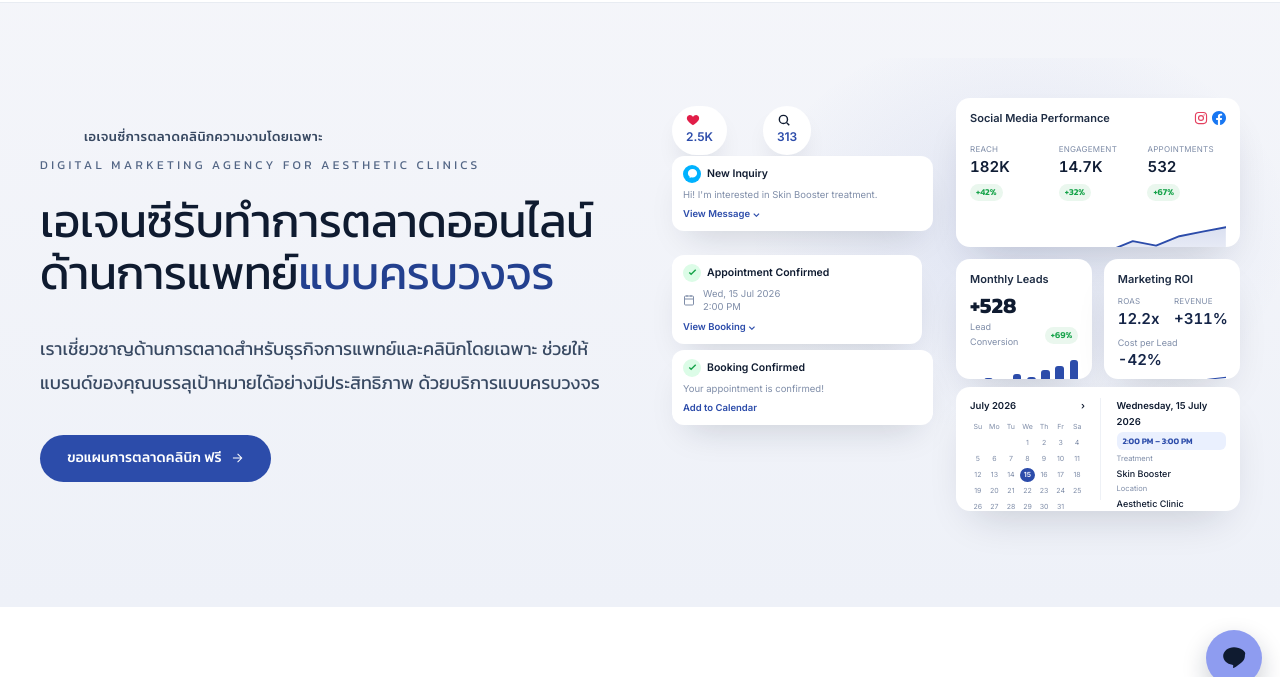
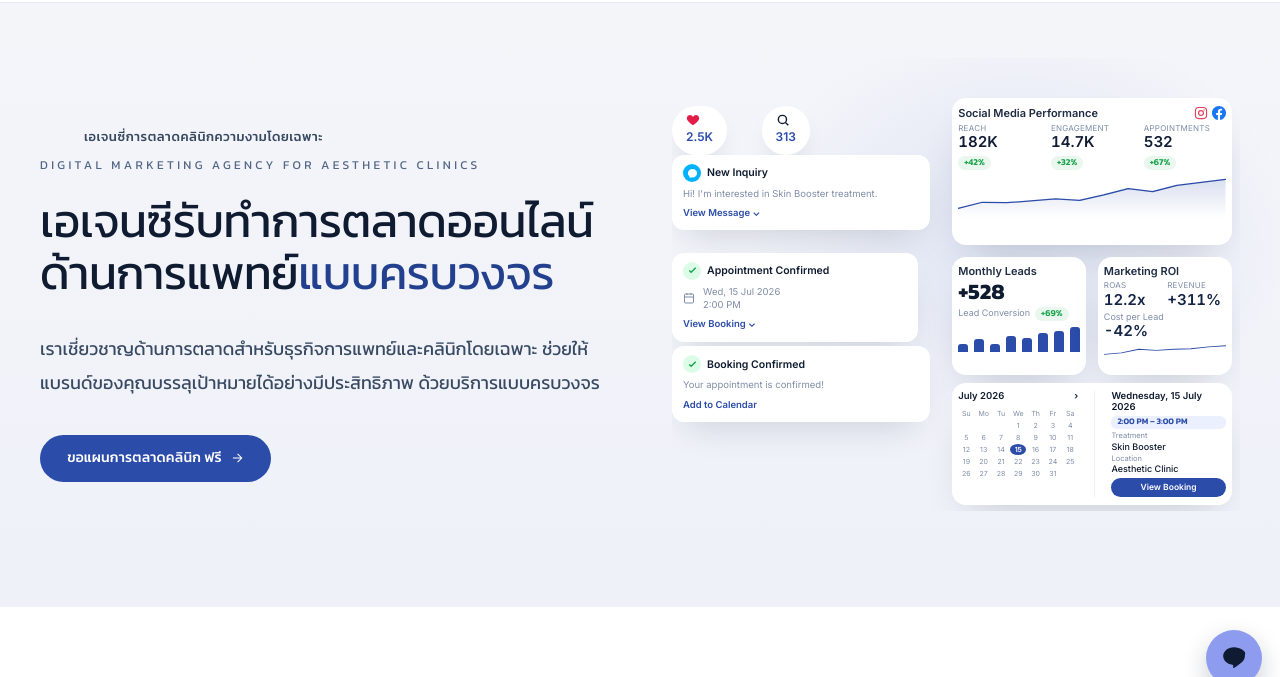
Before and after one commit to csidescrub/cynmedi-redesign, a website: page aesthetic-clinic/v2.html in a window 1280 px wide. Shown: the part 94-771 px from the top of the page. Drawn offline with nearby package versions, Linux system fonts and the light colour scheme.

Commit message:
Fix dashboard mockup cards overflowing their frame on hero v2
Content in all 4 dash-card panels overflowed their box height by 25-40%
(clipped by overflow:hidden, so charts/buttons vanished at the bottom).
Root cause: fixed line-height inheriting 1.5 for tiny text + percentage
margins that resolve against width not height. Fixed spacing/line-height,
and wrapped the graphic in a fixed-size .dash-inner scaled via a container
query transform so it can't re-overflow at any viewport width.

```diff
--- a/aesthetic-clinic/v2.html
+++ b/aesthetic-clinic/v2.html
@@ -127,8 +127,14 @@
             .hero-v2-glow{inset:-2.5rem}
             .hero-v2-h1{font-size:46px}
         }
-        /* LIVE DASHBOARD GRAPHIC — fully coded, no photo asset */
-        .dash-wrap{position:relative;width:100%;aspect-ratio:11/8}
+        /* LIVE DASHBOARD GRAPHIC — fully coded, no photo asset
+           .dash-inner is laid out at a fixed 560x407.3px reference size, then uniformly
+           scaled to fill .dash-wrap via container-query transform. This keeps every card's
+           internal proportions (fonts, padding, chart sizes) identical at every viewport —
+           tuned to fit once at the reference size, they can't re-overflow when the graphic
+           shrinks, since a uniform scale can't change relative proportions. */
+        .dash-wrap{position:relative;width:100%;aspect-ratio:11/8;overflow:hidden;container-type:inline-size}
+        .dash-inner{position:absolute;inset:0;width:560px;height:407.3px;transform:scale(calc(100cqi / 560px));transform-origin:top left}
         .dash-wrap *{box-sizing:border-box}
         .dash-side{display:none}
 
@@ -148,37 +154,39 @@
         .dmn-row{display:flex;align-items:center;gap:8px}
 
         /* right-side dashboard cards */
-        .dash-card{position:absolute;background:#fff;border-radius:14px;box-shadow:0 20px 44px -18px rgba(15,27,48,.20);padding:.85cqw 1.1cqw;overflow:hidden;container-type:inline-size}
-        .dash-card-hd{display:flex;align-items:center;justify-content:space-between;margin-bottom:6%}
+        .dash-card{position:absolute;background:#fff;border-radius:14px;box-shadow:0 20px 44px -18px rgba(15,27,48,.20);padding:8px 1.1cqw;overflow:hidden;container-type:inline-size;line-height:1.15}
+        .dash-card-hd{display:flex;align-items:center;justify-content:space-between;margin-bottom:4px}
         .dash-card-title{font-size:11px;font-weight:600;color:#1F2D44;font-family:'Inter','Kanit',sans-serif}
         .dash-icons{display:flex;gap:4px}
         .dash-icons svg{width:14px;height:14px}
-        .dash-stat-row{display:flex;justify-content:space-between;gap:4%;margin-bottom:6%}
+        .dash-stat-row{display:flex;justify-content:space-between;gap:4%;margin-bottom:4px}
         .dash-stat{flex:1;min-width:0}
-        .dash-stat-label{font-size:8px;color:#7F8DA8;text-transform:uppercase;letter-spacing:.03em;font-family:'Inter','Kanit',sans-serif;white-space:nowrap}
-        .dash-stat-val{font-size:15px;font-weight:700;color:#0F1B30;font-variant-numeric:tabular-nums;transition:color .4s;font-family:'Inter','Kanit',sans-serif;line-height:1.3}
-        .dash-delta{font-size:9px;font-weight:600;color:#16A34A;background:#EAF7EE;border-radius:999px;padding:1px 6px;display:inline-block;margin-top:2px;font-variant-numeric:tabular-nums;transition:opacity .3s}
+        .dash-stat-label{font-size:8px;color:#7F8DA8;text-transform:uppercase;letter-spacing:.03em;font-family:'Inter','Kanit',sans-serif;white-space:nowrap;line-height:1.15}
+        .dash-stat-val{font-size:15px;font-weight:700;color:#0F1B30;font-variant-numeric:tabular-nums;transition:color .4s;font-family:'Inter','Kanit',sans-serif;line-height:1.15}
+        .dash-delta{font-size:9px;font-weight:600;color:#16A34A;background:#EAF7EE;border-radius:999px;padding:1px 6px;display:inline-block;margin-top:2px;font-variant-numeric:tabular-nums;transition:opacity .3s;line-height:1.3}
         .dash-chart-svg{width:100%;display:block}
+        .dash-chart-svg.dash-chart-lg{height:44px}
+        .dash-chart-svg.dash-chart-sm{height:18px}
         .dash-chart-svg path.line{fill:none;stroke:#2C4CAA;stroke-width:2.2;stroke-linecap:round;stroke-linejoin:round;transition:d .6s cubic-bezier(.4,0,.2,1)}
         .dash-chart-svg path.area{fill:url(#dashGrad);opacity:.8;transition:d .6s cubic-bezier(.4,0,.2,1)}
         .dash-bars{display:flex;align-items:flex-end;gap:5%;height:100%}
         .dash-bar{flex:1;background:#2C4CAA;border-radius:3px 3px 0 0;transition:height .45s cubic-bezier(.4,0,.2,1)}
-        .dash-big-num{font-size:22px;font-weight:700;color:#0F1B30;line-height:1;transition:color .4s;font-variant-numeric:tabular-nums}
-        .dash-mini-label{font-size:9px;color:#7F8DA8;font-family:'Inter','Kanit',sans-serif}
+        .dash-big-num{font-size:22px;font-weight:700;color:#0F1B30;line-height:1;transition:color .4s;font-variant-numeric:tabular-nums;margin-bottom:2px}
+        .dash-mini-label{font-size:9px;color:#7F8DA8;font-family:'Inter','Kanit',sans-serif;line-height:1.15}
 
         /* calendar/booking-detail card */
         .dash-cal-wrap{display:flex;gap:6%;height:100%}
         .dash-cal{flex:1.05;min-width:0}
-        .dash-cal-hd{display:flex;align-items:center;justify-content:space-between;font-size:9.5px;font-weight:600;color:#0F1B30;margin-bottom:5%;font-family:'Inter','Kanit',sans-serif}
+        .dash-cal-hd{display:flex;align-items:center;justify-content:space-between;font-size:9.5px;font-weight:600;color:#0F1B30;margin-bottom:5%;font-family:'Inter','Kanit',sans-serif;line-height:1.15}
         .dash-cal-grid{display:grid;grid-template-columns:repeat(7,1fr);gap:1px;font-size:7px;text-align:center;color:#7F8DA8;font-family:'Inter',sans-serif}
         .dash-cal-grid span{padding:1.5px 0}
         .dash-cal-grid .sel{background:#2C4CAA;color:#fff;border-radius:50%;font-weight:700}
         .dash-cal-detail{flex:1;min-width:0;border-left:1px solid #EEF1F6;padding-left:6%;display:flex;flex-direction:column;justify-content:space-between}
-        .dash-cal-date{font-size:9.5px;font-weight:600;color:#0F1B30;margin-bottom:2%;font-family:'Inter','Kanit',sans-serif}
-        .dash-cal-time{display:inline-block;background:#EAF0FE;color:#2C4CAA;font-size:8.5px;font-weight:600;border-radius:6px;padding:1.5px 6px;margin-bottom:3%}
-        .dash-cal-label{font-size:7.5px;color:#7F8DA8;font-family:'Inter','Kanit',sans-serif}
-        .dash-cal-val{font-size:9px;color:#0F1B30;font-weight:500;margin-bottom:2%;font-family:'Inter','Kanit',sans-serif}
-        .dash-cal-btn{background:#2C4CAA;color:#fff;font-size:8.5px;font-weight:600;border-radius:999px;padding:5px 0;text-align:center;font-family:'Inter','Kanit',sans-serif;flex-shrink:0}
+        .dash-cal-date{font-size:9.5px;font-weight:600;color:#0F1B30;margin-bottom:2px;font-family:'Inter','Kanit',sans-serif;line-height:1.15}
+        .dash-cal-time{display:inline-block;background:#EAF0FE;color:#2C4CAA;font-size:8.5px;font-weight:600;border-radius:6px;padding:1.5px 6px;margin-bottom:3px;line-height:1.15}
+        .dash-cal-label{font-size:7.5px;color:#7F8DA8;font-family:'Inter','Kanit',sans-serif;line-height:1.15}
+        .dash-cal-val{font-size:9px;color:#0F1B30;font-weight:500;margin-bottom:2px;font-family:'Inter','Kanit',sans-serif;line-height:1.15}
+        .dash-cal-btn{background:#2C4CAA;color:#fff;font-size:8.5px;font-weight:600;border-radius:999px;padding:5px 0;text-align:center;font-family:'Inter','Kanit',sans-serif;flex-shrink:0;line-height:1.15}
 
         @media(max-width:767px){
             .hero-v2-img-wrap{display:none}
@@ -213,6 +221,7 @@
             <div class="hero-v2-img-wrap">
                 <div class="hero-v2-glow"></div>
                 <div class="dash-wrap" role="img" aria-label="Mockup ของแดชบอร์ดการตลาด CYN แสดง Reach, Engagement, Lead และ ROAS สำหรับคลินิกความงาม">
+                <div class="dash-inner">
 
                     <!-- floating bubbles -->
                     <div class="dash-bubble dash-side" style="left:0%;top:2%">
@@ -289,7 +298,7 @@
                                 <span class="dash-delta" id="dashApptDelta">+67%</span>
                             </div>
                         </div>
-                        <svg class="dash-chart-svg" viewBox="0 0 300 78" preserveAspectRatio="none">
+                        <svg class="dash-chart-svg dash-chart-lg" viewBox="0 0 300 78" preserveAspectRatio="none">
                             <defs><linearGradient id="dashGrad" x1="0" y1="0" x2="0" y2="1"><stop offset="0%" stop-color="#2C4CAA" stop-opacity=".22"/><stop offset="100%" stop-color="#2C4CAA" stop-opacity="0"/></linearGradient></defs>
                             <path class="area" id="dashChart1Area" d="" />
                             <path class="line" id="dashChart1Path" d="" />
@@ -302,11 +311,11 @@
                             <span class="dash-card-title">Monthly Leads</span>
                         </div>
                         <div class="dash-big-num" id="dashLeads">+528</div>
-                        <div style="display:flex;align-items:center;gap:5px;margin:2px 0 8%">
+                        <div style="display:flex;align-items:center;gap:5px;margin:2px 0 4px">
                             <span class="dash-mini-label">Lead Conversion</span>
                             <span class="dash-delta" id="dashLeadsDelta">+67%</span>
                         </div>
-                        <div class="dash-bars" id="dashBars" style="height:38%">
+                        <div class="dash-bars" id="dashBars" style="height:26%">
                             <div class="dash-bar" style="height:35%"></div>
                             <div class="dash-bar" style="height:42%"></div>
                             <div class="dash-bar" style="height:28%"></div>
@@ -333,9 +342,9 @@
                                 <div class="dash-stat-val" id="dashRevenue" style="color:#16A34A">+315%</div>
                             </div>
                         </div>
-                        <div class="dash-mini-label" style="margin-top:6%">Cost per Lead</div>
+                        <div class="dash-mini-label" style="margin-top:3px">Cost per Lead</div>
                         <div class="dash-stat-val" id="dashCostPerLead" style="color:#16A34A">-38%</div>
-                        <svg class="dash-chart-svg" viewBox="0 0 220 46" preserveAspectRatio="none" style="margin-top:4%">
+                        <svg class="dash-chart-svg dash-chart-sm" viewBox="0 0 220 46" preserveAspectRatio="none" style="margin-top:3px">
                             <path class="line" id="dashChart3Path" d="" />
                         </svg>
                     </div>
@@ -360,6 +369,7 @@
                             </div>
                         </div>
                     </div>
+                </div>
                 </div>
             </div>
         </div>
```
